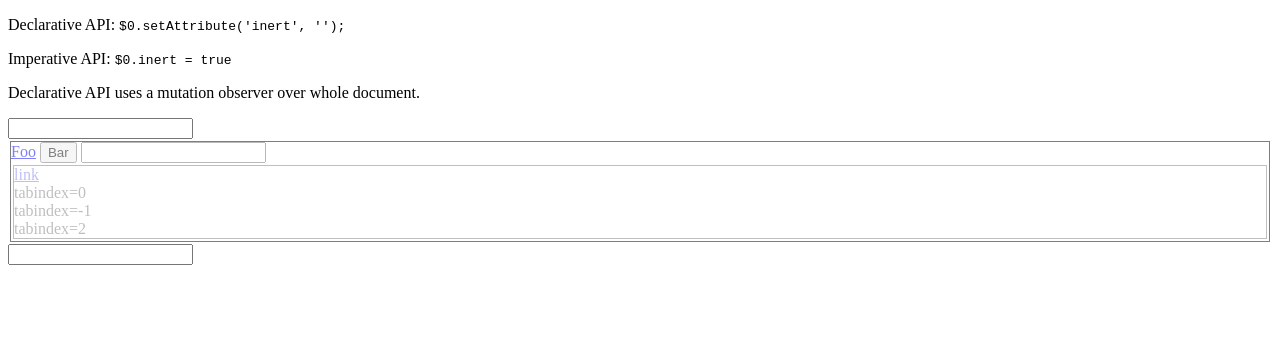
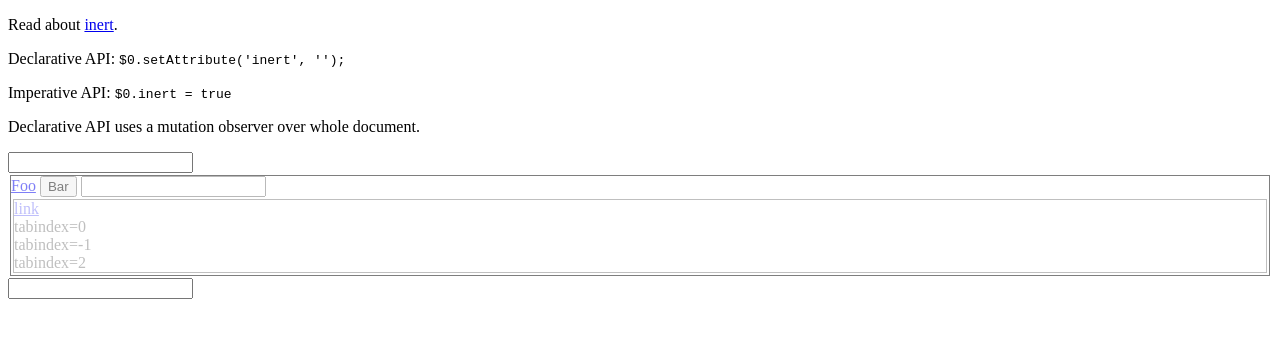
Before and after one commit to WICG/inert, a plain HTML site: page inert.html in a window 1280 px wide. Drawn offline with Linux system fonts and the light colour scheme.

Commit message:
Add link to WICG explainer

```diff
--- a/inert.html
+++ b/inert.html
@@ -26,6 +26,7 @@ limitations under the License.
     </style>
   </head>
   <body>
+    <p>Read about <a href="https://github.com/wicg/inert">inert</a>.</p>
     <p>Declarative API: <code>$0.setAttribute('inert', '');</code></p>
     <p>Imperative API: <code>$0.inert = true</code></p>
     <p>Declarative API uses a mutation observer over whole document.</p>
```
